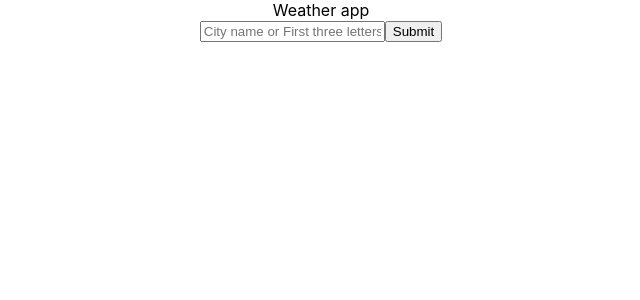
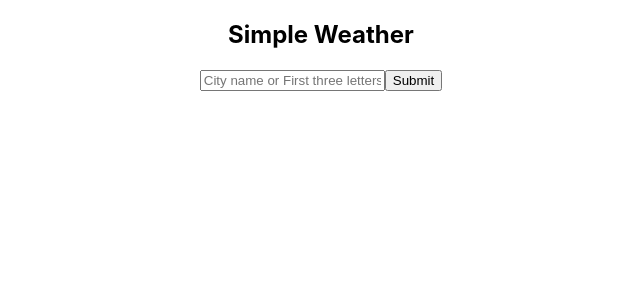
Before and after one commit to ruowent/simpleweather, a React (Create React App) app: page / in a window 1280 px wide. Shown: the top 300 px of the page, without its empty margins (319-959 px from the left). Built offline with nearby package versions, Linux system fonts and the light colour scheme.

Commit message:
Remove un-used code

```diff
--- a/src/App.js
+++ b/src/App.js
@@ -56,6 +56,7 @@ function App() {
         catch (error) {
           setErrorMsg("Weather data not found. Please search by City, Country or Post code");
           setWeatherData("");
+          // Remove 404 error console.log which displays API key as part of the url
           if (error.response && error.response.status === 404) { console.clear() };
         }
       };
@@ -72,17 +73,7 @@ function App() {
 
   return (
     <div className="App">
-      Weather app
-      {/* <form className="weather-search" onSubmit={handleSubmit}>
-        <input
-          type="text"
-          name="city"
-          placeholder="Toronto, Canada"
-          value={searchData.city}
-          onChange={handleChange}
-        />
-        <button type="submit">Submit</button>
-      </form> */}
+      <h2>Simple Weather</h2>
       <form className="weather-search" onSubmit={handleSubmit}>
         <input
           type="text"
```
